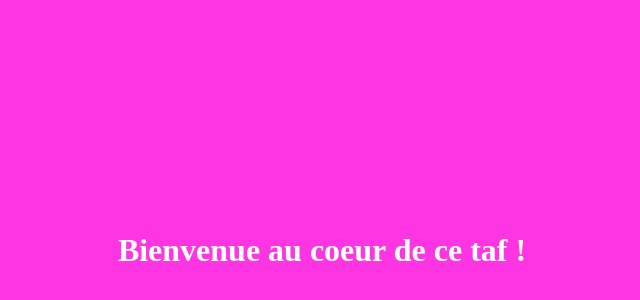
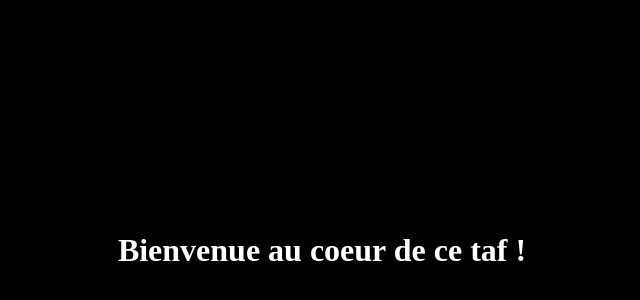
Before and after one commit to Dorsin/medumbaSpeech, a plain HTML site: page index.html in a window 1280 px wide. Shown: the part 92-392 px from the top of the page, without its empty margins (318-958 px from the left). Drawn offline with Linux system fonts and the light colour scheme.

Commit message:
Modification de la couleur de la page

```diff
--- a/index.html
+++ b/index.html
@@ -1,6 +1,6 @@
 <html>
   <head></head>
-  <body style="background-color: #FF34E3">
+  <body style="background-color: #000">
     <h1 style="padding-top:25%; padding-bottom:25%; text-align:center; color:#FFFFFF">Bienvenue au coeur de ce taf !</h1>
   </body>
 </html>
```
